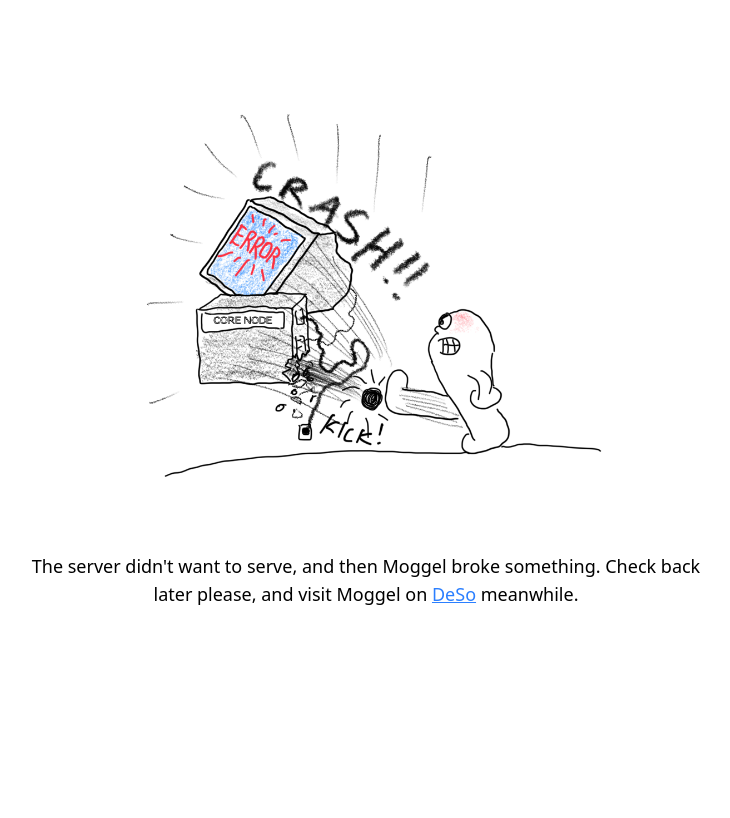
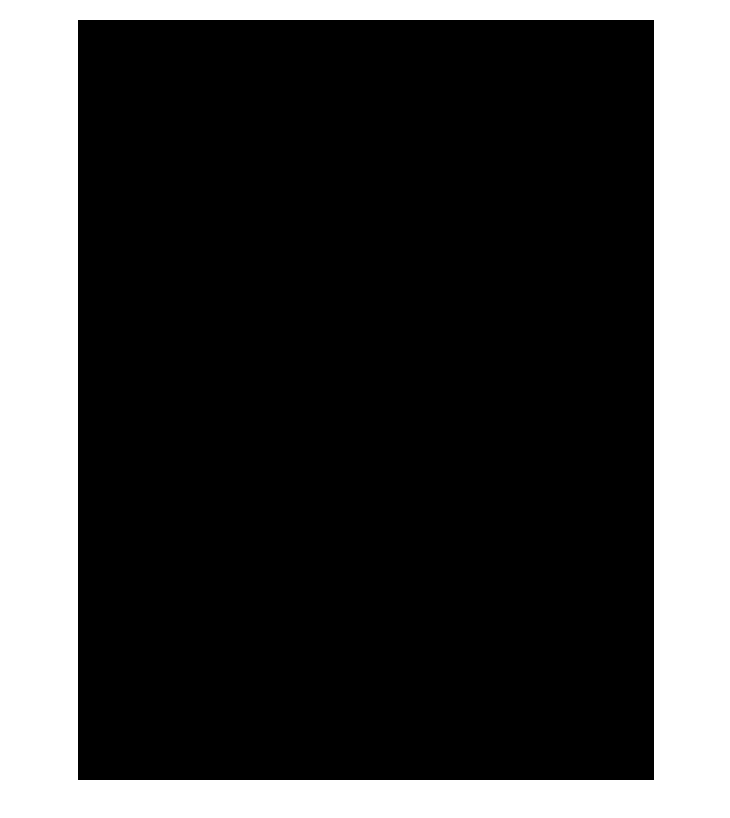
Before and after one commit to Ratzifutzi/moggel.ch, a Next.js app: page / in a window 1280 px wide. Shown: the top 818 px of the page, without its empty margins (274-1004 px from the left). Built offline with nearby package versions, Linux system fonts and the light colour scheme.

Commit message:
New Scaling

```diff
--- a/src/app/layout.tsx
+++ b/src/app/layout.tsx
@@ -13,7 +13,15 @@
 }>) {
 	return (
 		<html lang="en">
-			<body>{children}</body>
+			<body>
+				<main className="flex h-screen w-screen items-center justify-center">
+					<div className="relative h-screen w-screen max-w-300 lg:aspect-3/4 lg:h-auto lg:max-h-[95vh] lg:w-[45%] lg:max-w-225">
+						<div className="h-full w-full bg-black" id="content">
+							{children}
+						</div>
+					</div>
+				</main>
+			</body>
 		</html>
 	);
 }
--- a/src/app/page.tsx
+++ b/src/app/page.tsx
@@ -1,24 +1,3 @@
 export default function Home() {
-	return (
-		<main className="grid min-h-screen grid-rows-[1fr_auto_1fr] place-items-center p-24">
-			<img
-				src="/assets/images/maintenance.png"
-				alt="Moggel Character hitting a Server"
-				className="mb-8 h-100"
-			/>
-			<div className="flex flex-col items-center">
-				<p className="mt-6 max-w-prose text-center text-lg">
-					The server didn't want to serve, and then Moggel broke something.
-					Check back later please, and visit Moggel on{' '}
-					<a
-						href="https://desocialworld.com/u/Moggel"
-						className="text-blue-500 underline"
-					>
-						DeSo
-					</a>{' '}
-					meanwhile.
-				</p>
-			</div>
-		</main>
-	);
+	return <h1>Test</h1>;
 }
```
Also changed, not shown: src/app/components/navbar.tsx (added).
